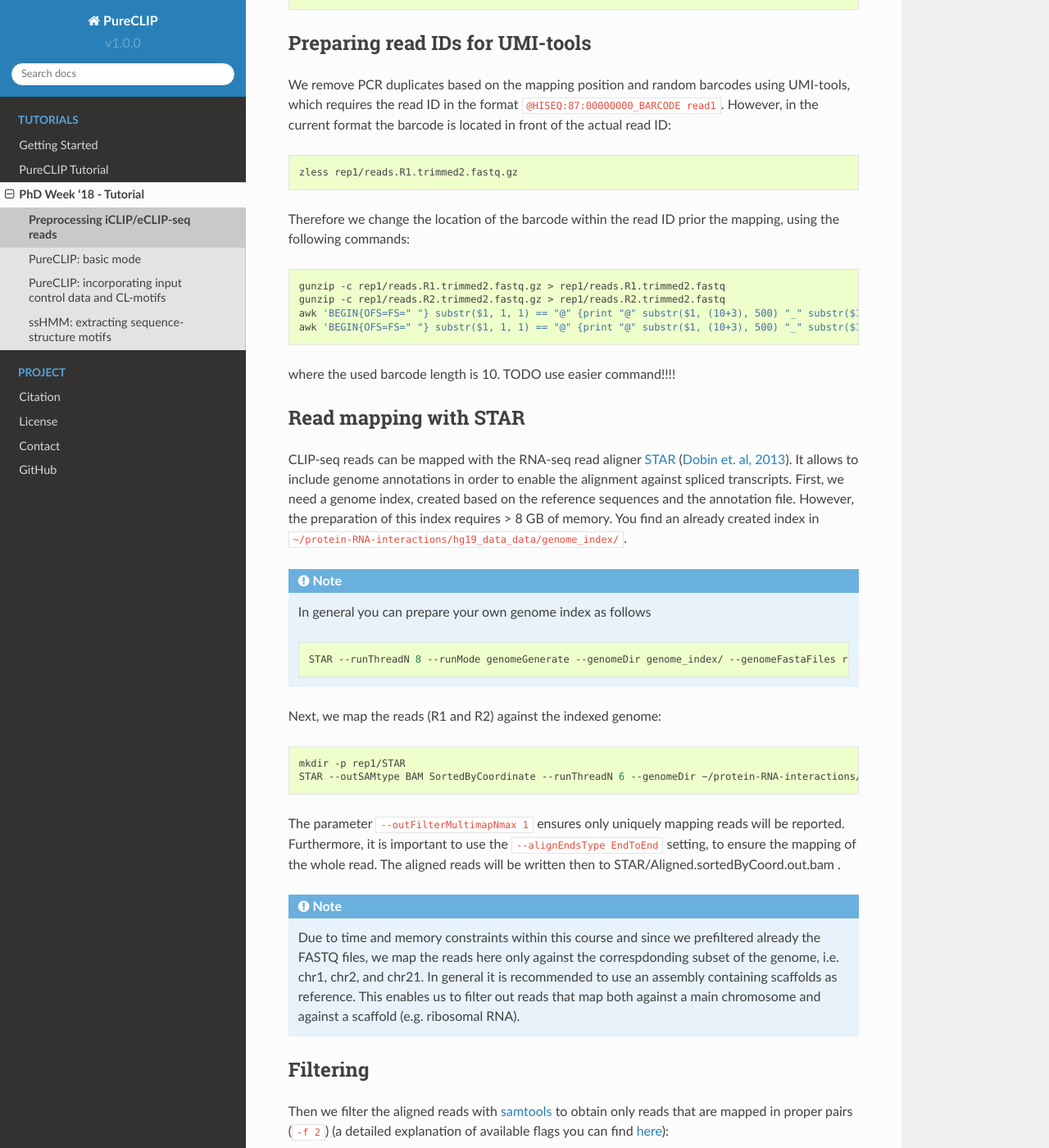
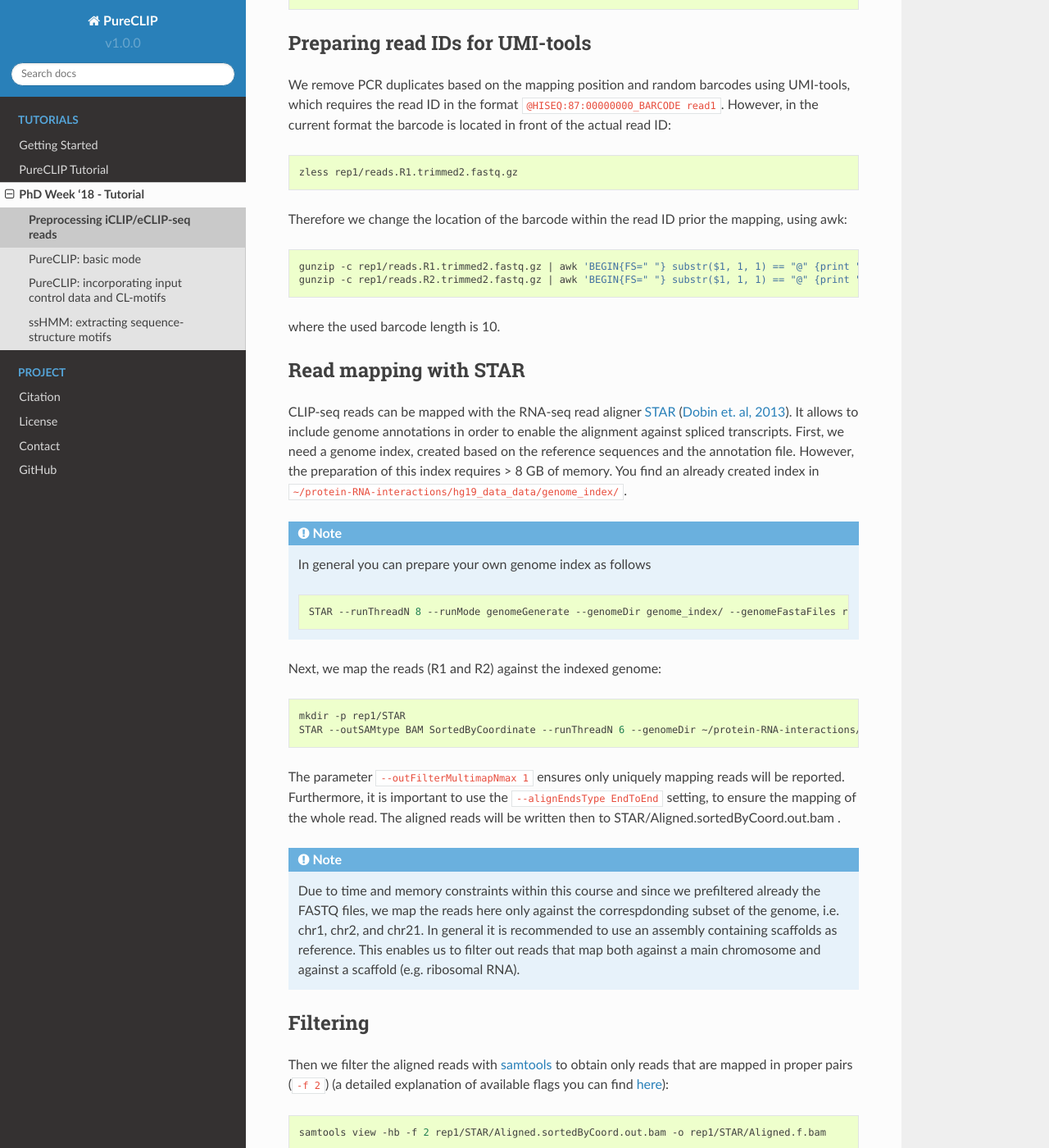
Before and after one commit to skrakau/PureCLIP, a Sphinx documentation site: the page built from docs/PhD-week_tutorial/preprocessing.rst, in a window 1280 px wide and 1400 px high, scrolled down 1240 px. Shown: the whole window at 82% size. Built offline with Sphinx 7.4.7 and the Read the Docs theme 2.0.0, drawn with Linux system fonts in a browser that asks for light colours; pages that are not in the unit, such as notebooks, are missing from menus; some of the changed text lies outside the part shown.

Commit message:
Updated docs for phd week tutorial.

```diff
--- a/docs/PhD-week_tutorial/basicMode.rst
+++ b/docs/PhD-week_tutorial/basicMode.rst
@@ -31,7 +31,8 @@
 
 .. code:: bash
 
-    pureclip -i Aligned.f.duplRm.pooled.R2.bam -bai Aligned.f.duplRm.pooled.R2.bam.bai -g ~/protein-RNA-interactions/hg19_data/Homo_sapiens.GRCh37.75.dna.primary_assembly.chr1_2_21.fa -iv 'chr21;' -bdw 20 -nt 8 -o crosslinkSites.basic.bed -or bindingRegions.basic.bed > pureclip.basic.log
+    mkdir PureCLIP_results
+    pureclip -i Aligned.f.duplRm.pooled.R2.bam -bai Aligned.f.duplRm.pooled.R2.bam.bai -g ~/protein-RNA-interactions/hg19_data/Homo_sapiens.GRCh37.75.dna.primary_assembly.chr1_2_21.fa -iv 'chr21;' -bdw 20 -nt 8 -o PureCLIP_results/crosslinkSites.basic.bed -or PureCLIP_results/bindingRegions.basic.bed > PureCLIP_results/pureclip.basic.log
 
 
 With ``-iv`` the chromosomes (or transcripts) can be specified that will be used to learn the parameters of PureCLIPs HMM.
--- a/docs/PhD-week_tutorial/incorporateInputAndCLmotifs.rst
+++ b/docs/PhD-week_tutorial/incorporateInputAndCLmotifs.rst
@@ -38,4 +38,4 @@
 
 .. code:: bash
 
-    pureclip -i Aligned.f.duplRm.pooled.R2.bam -bai Aligned.f.duplRm.pooled.R2.bam.bai -g ../hg19_data/Homo_sapiens.GRCh37.75.dna.primary_assembly.chr1_2_21.fa -iv 'chr21;' -bdw 20 -nt 8 -ibam ../input_control_data/Aligned.f.duplRm.R2.bam -ibai ../input_control_data/Aligned.f.duplRm.R2.bam.bai -nim 4 -fis ../hg19_data/CLmotif_occurences.chr1_2_21.bed -o crosslinkSites.input_CLmotifs.bed -or bindingRegions.input_CLmotifs.bed > pureclip.input_CLmotifs.log
+    pureclip -i Aligned.f.duplRm.pooled.R2.bam -bai Aligned.f.duplRm.pooled.R2.bam.bai -g ../hg19_data/Homo_sapiens.GRCh37.75.dna.primary_assembly.chr1_2_21.fa -iv 'chr21;' -bdw 20 -nt 8 -ibam ../input_control_data/Aligned.f.duplRm.R2.bam -ibai ../input_control_data/Aligned.f.duplRm.R2.bam.bai -nim 4 -fis ../hg19_data/CLmotif_occurences.chr1_2_21.bed -o PureCLIP_results/crosslinkSites.input_CLmotifs.bed -or PureCLIP_results/bindingRegions.input_CLmotifs.bed > PureCLIP_results/pureclip.input_CLmotifs.log
--- a/docs/PhD-week_tutorial/preprocessing.rst
+++ b/docs/PhD-week_tutorial/preprocessing.rst
@@ -26,7 +26,7 @@
 
 .. code:: bash
 
-   ls -lh ~/protein-RNA-interactions/hg19_data_data/
+   ls -lh ~/protein-RNA-interactions/hg19_data/
 
 
 Let's start with changing to the folder
@@ -86,17 +86,15 @@
     zless rep1/reads.R1.trimmed2.fastq.gz
 
 
-Therefore we change the location of the barcode within the read ID prior the mapping, using the following commands:
+Therefore we change the location of the barcode within the read ID prior the mapping, using awk:
 
 .. code:: bash
 
-    gunzip -c rep1/reads.R1.trimmed2.fastq.gz > rep1/reads.R1.trimmed2.fastq
-    gunzip -c rep1/reads.R2.trimmed2.fastq.gz > rep1/reads.R2.trimmed2.fastq
-    awk 'BEGIN{OFS=FS=" "} substr($1, 1, 1) == "@" {print "@" substr($1, (10+3), 500) "_" substr($1, 2, 10) " " $2 }; substr($1, 1, 1) != "@" {print}; ' rep1/reads.R1.trimmed2.fastq  | gzip > rep1/reads.R1.trimmed2.bc.fastq.gz
-    awk 'BEGIN{OFS=FS=" "} substr($1, 1, 1) == "@" {print "@" substr($1, (10+3), 500) "_" substr($1, 2, 10) " " $2 }; substr($1, 1, 1) != "@" {print}; ' rep1/reads.R2.trimmed2.fastq  | gzip > rep1/reads.R2.trimmed2.bc.fastq.gz
+    gunzip -c rep1/reads.R1.trimmed2.fastq.gz | awk 'BEGIN{FS=" "} substr($1, 1, 1) == "@" {print "@" substr($1, (10+3), 500) "_" substr($1, 2, 10) " " $2 }; substr($1, 1, 1) != "@" {print}; ' rep1/reads.R1.trimmed2.fastq  | gzip > rep1/reads.R1.trimmed2.bc.fastq.gz
+    gunzip -c rep1/reads.R2.trimmed2.fastq.gz | awk 'BEGIN{FS=" "} substr($1, 1, 1) == "@" {print "@" substr($1, (10+3), 500) "_" substr($1, 2, 10) " " $2 }; substr($1, 1, 1) != "@" {print}; ' rep1/reads.R2.trimmed2.fastq  | gzip > rep1/reads.R2.trimmed2.bc.fastq.gz
 
 where the used barcode length is 10.
-TODO use easier command!!!!
+
 
 
 Read mapping with STAR
@@ -122,7 +120,7 @@
 .. code:: bash
 
     mkdir -p rep1/STAR
-    STAR --outSAMtype BAM SortedByCoordinate --runThreadN 6 --genomeDir ~/protein-RNA-interactions/hg19_data_data/genome_index/ --readFilesIn rep1/reads.R1.trimmed2.bc.fastq.gz rep1/reads.R2.trimmed2.bc.fastq.gz --readFilesCommand  zcat --outFilterMultimapNmax 1 --scoreDelOpen -1 --outFileNamePrefix rep1/STAR/ --alignEndsType EndToEnd
+    STAR --outSAMtype BAM SortedByCoordinate --runThreadN 6 --genomeDir ~/protein-RNA-interactions/hg19_data/genome_index/ --readFilesIn rep1/reads.R1.trimmed2.bc.fastq.gz rep1/reads.R2.trimmed2.bc.fastq.gz --readFilesCommand  zcat --outFilterMultimapNmax 1 --scoreDelOpen -1 --outFileNamePrefix rep1/STAR/ --alignEndsType EndToEnd
 
 The parameter ``--outFilterMultimapNmax 1`` ensures only uniquely mapping reads will be reported.
 Furthermore, it is important to use the ``--alignEndsType EndToEnd`` setting, to ensure the mapping of the whole read.
```
